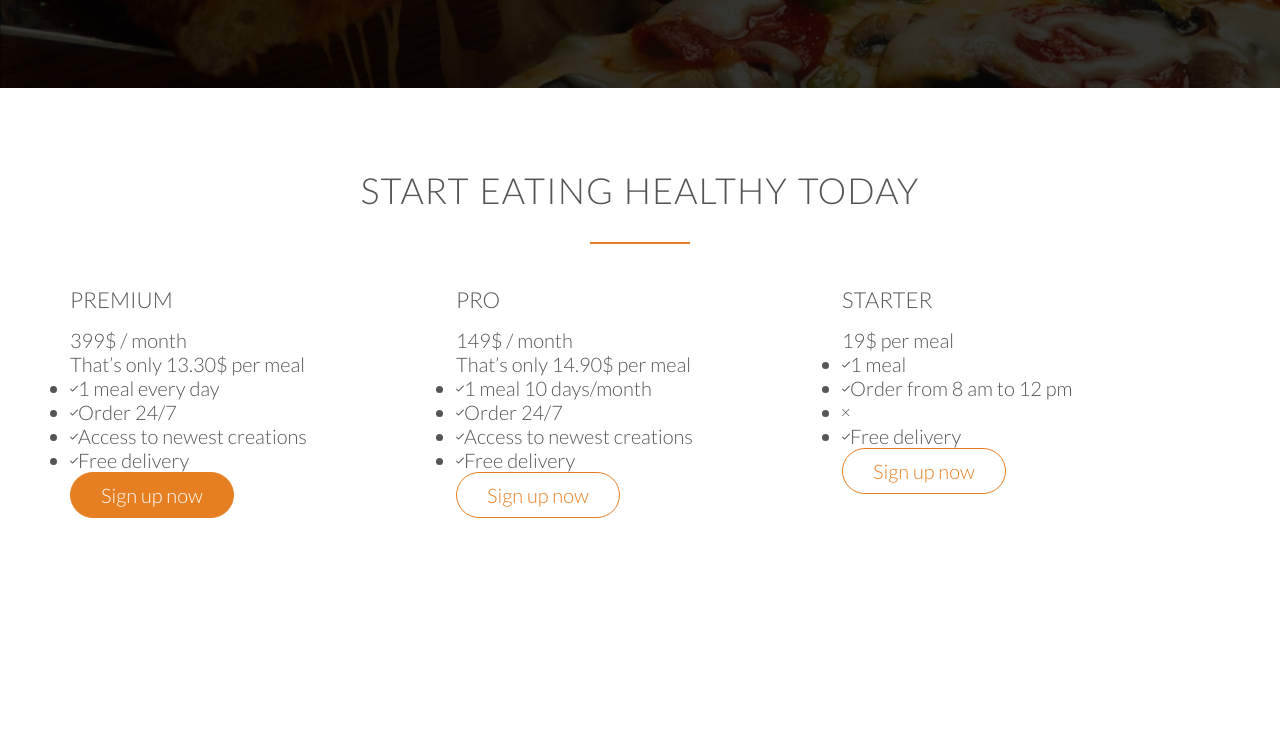
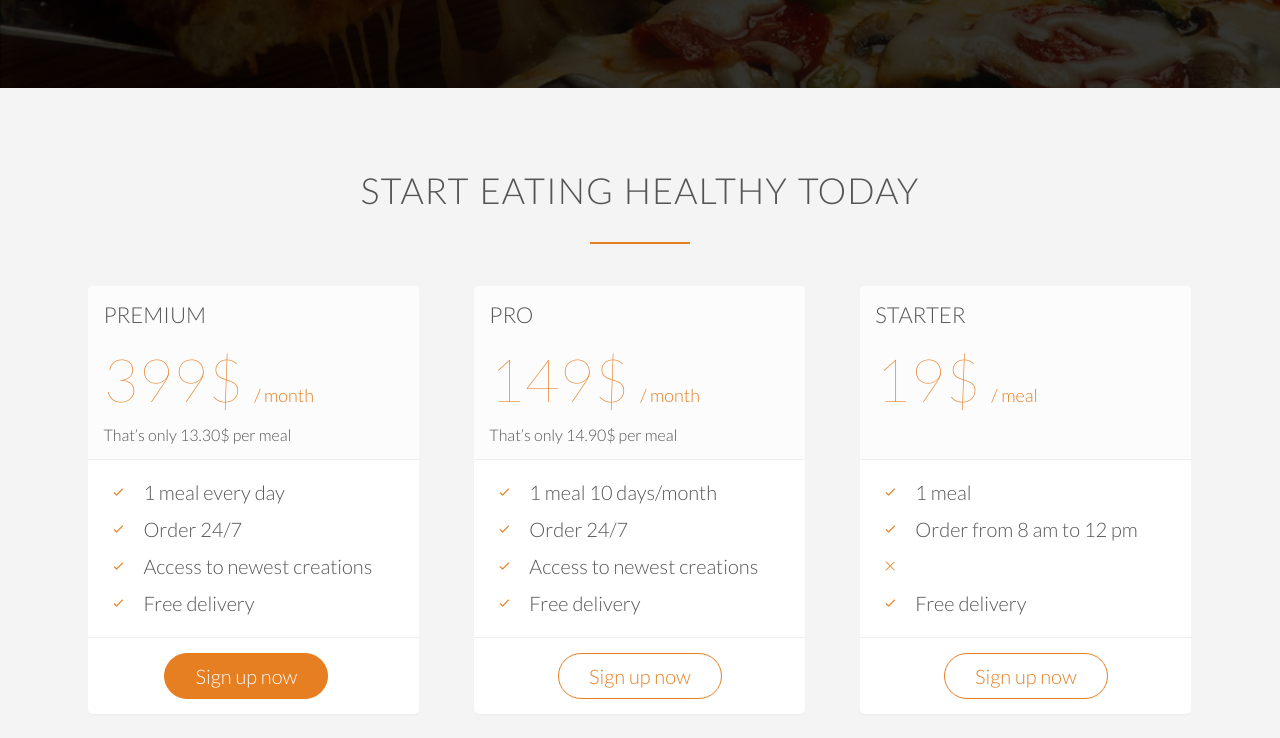
Before and after one commit to nithisha007/omnifood, a plain HTML site: page index.html in a window 1280 px wide. Shown: the part 3863-4601 px from the top of the page. Before the commit the page ends 4472 px from the top, so only its background shows below. Drawn offline with Linux system fonts and the light colour scheme; files whose address does not match are found by name.

Commit message:
Plan box

```diff
--- a/index.html
+++ b/index.html
@@ -243,15 +243,15 @@
                 <div class="plan-box">
                     <div>
                         <h3>Premium</h3>
-                        <p class="plan-price">399$ / month</p>
+                        <p class="plan-price">399$ <span>/ month</span></p>
                         <p class="plan-price-meal">That’s only 13.30$ per meal</p>
                     </div>
                     <div>
                         <ul>
-                            <li><i class="ion-ios-checkmark-empty"></i>1 meal every day</li>
-                            <li><i class="ion-ios-checkmark-empty"></i>Order 24/7</li>
-                            <li><i class="ion-ios-checkmark-empty"></i>Access to newest creations</li>
-                            <li><i class="ion-ios-checkmark-empty"></i>Free delivery</li>
+                            <li><i class="ion-ios-checkmark-empty icon-small"></i>1 meal every day</li>
+                            <li><i class="ion-ios-checkmark-empty icon-small"></i>Order 24/7</li>
+                            <li><i class="ion-ios-checkmark-empty icon-small"></i>Access to newest creations</li>
+                            <li><i class="ion-ios-checkmark-empty icon-small"></i>Free delivery</li>
                         </ul>
                     </div>
                     <div>
@@ -263,15 +263,15 @@
                 <div class="plan-box">
                     <div>
                         <h3>Pro</h3>
-                        <p class="plan-price">149$ / month</p>
+                        <p class="plan-price">149$ <span>/ month</span></p>
                         <p class="plan-price-meal">That’s only 14.90$ per meal</p>
                     </div>
                     <div>
                         <ul>
-                            <li><i class="ion-ios-checkmark-empty"></i>1 meal 10 days/month</li>
-                            <li><i class="ion-ios-checkmark-empty"></i>Order 24/7</li>
-                            <li><i class="ion-ios-checkmark-empty"></i>Access to newest creations</li>
-                            <li><i class="ion-ios-checkmark-empty"></i>Free delivery</li>
+                            <li><i class="ion-ios-checkmark-empty icon-small"></i>1 meal 10 days/month</li>
+                            <li><i class="ion-ios-checkmark-empty icon-small"></i>Order 24/7</li>
+                            <li><i class="ion-ios-checkmark-empty icon-small"></i>Access to newest creations</li>
+                            <li><i class="ion-ios-checkmark-empty icon-small"></i>Free delivery</li>
                         </ul>
                     </div>
                     <div>
@@ -283,15 +283,15 @@
                 <div class="plan-box">
                     <div>
                         <h3>Starter</h3>
-                        <p class="plan-price"></p>
-                        <p class="plan-price-meal">19$ per meal</p>
+                        <p class="plan-price">19$ <span>/ meal</span></p>
+                        <p class="plan-price-meal">&nbsp;</p>
                     </div>
                     <div>
                         <ul>
-                            <li><i class="ion-ios-checkmark-empty"></i>1 meal</li>
-                            <li><i class="ion-ios-checkmark-empty"></i>Order from 8 am to 12 pm</li>
-                            <li><i class="ion-ios-close-empty"></i></li>
-                            <li><i class="ion-ios-checkmark-empty"></i>Free delivery</li>
+                            <li><i class="ion-ios-checkmark-empty icon-small"></i>1 meal</li>
+                            <li><i class="ion-ios-checkmark-empty icon-small"></i>Order from 8 am to 12 pm</li>
+                            <li><i class="ion-ios-close-empty icon-small"></i></li>
+                            <li><i class="ion-ios-checkmark-empty icon-small"></i>Free delivery</li>
                         </ul>
                     </div>
                     <div>
--- a/resources/css/style.css
+++ b/resources/css/style.css
@@ -377,3 +377,58 @@ cite img {
     margin-right: 10px;
     vertical-align: middle;
 }
+
+/*----------------------------------------------------------------------------*/
+/*SIGN UP*/
+/*----------------------------------------------------------------------------*/
+.section-plans {
+    background-color: #f4f4f4;
+}
+
+.plan-box {
+    background-color: #fff;
+    border-radius: 5px;
+    width: 90%;
+    margin-left: 5%;
+    box-shadow: 0 2px 2px #efefef;
+}
+
+.plan-box div {
+    padding: 15px;
+    border-bottom: 1px solid #efefef;
+}
+
+.plan-box div:first-child {
+    background-color: #fcfcfc;
+    border-top-left-radius: 5px;
+    border-top-right-radius: 5px;
+}
+
+.plan-box div:last-child {
+    text-align: center;
+    border: 0;
+}
+
+.plan-price {
+    font-size: 300%;
+    margin-bottom: 10px;
+    font-weight: 100;
+    color: #e67e22;
+}
+
+.plan-price span {
+    font-size: 30%;
+    font-weight: 300;
+}
+
+.plan-price-meal {
+    font-size: 80%;
+}
+
+.plan-box ul {
+    list-style: none;
+}
+
+.plan-box ul li {
+    padding: 5px 0;
+}
```
